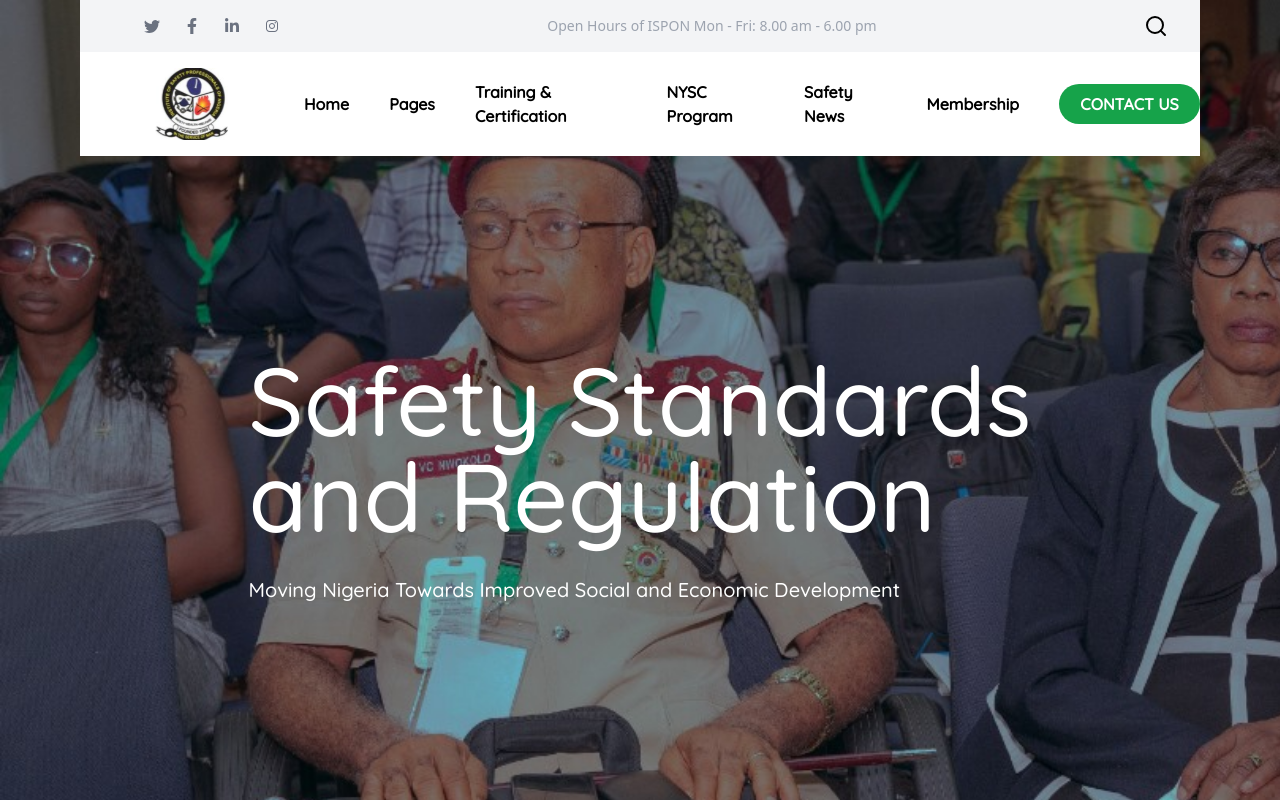
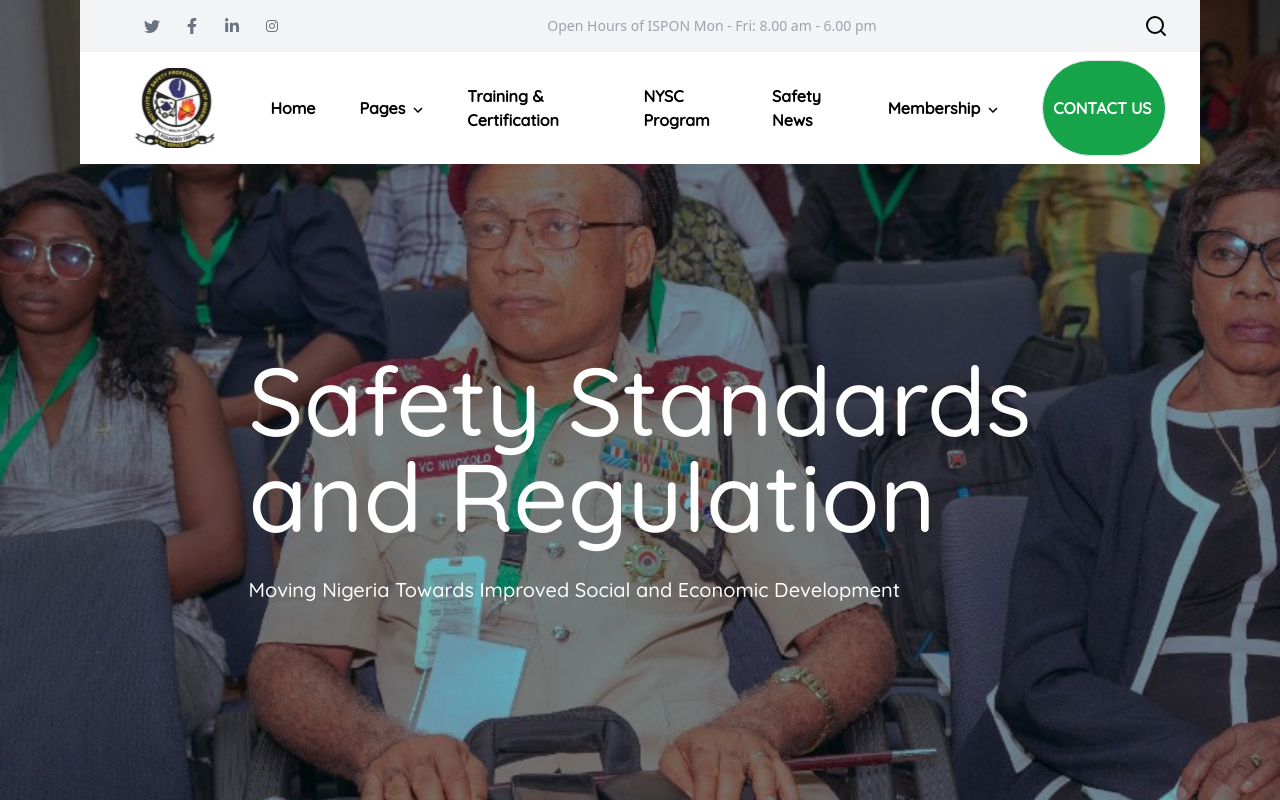
Before and after one commit to Joshua-Mondie/safety, a React (Vite) app: page / in a window 1280 px wide. Shown: the top 800 px of the page. Built offline with nearby package versions, Linux system fonts and the light colour scheme.

Commit message:
changes made

```diff
--- a/src/data.jsx
+++ b/src/data.jsx
@@ -1,22 +1,21 @@
 import safetylogo from "./assets/safetylogo.jpg.svg";
 import { GiSteeltoeBoots } from "react-icons/gi";
 import { HiUserGroup } from "react-icons/hi";
-import {FaHandshake, FaUserTie, } from "react-icons/fa"
-import {FaPeopleLine} from "react-icons/fa6"
-import bgimg2 from './assets/whatsapimg2.jpeg'
-import bgimg3 from './assets/whatsapimg3.jpeg'
-import bgimg4 from './assets/whatsapimg4.jpeg'
-import whatsapA from './assets/whataimg2.jpeg'
-import whatsapB from './assets/whatappimg.jpeg'
-import img from './assets/img.jpeg'
-
+import { FaHandshake, FaUserTie } from "react-icons/fa";
+import { FaPeopleLine } from "react-icons/fa6";
+import bgimg2 from "./assets/whatsapimg2.jpeg";
+import bgimg3 from "./assets/whatsapimg3.jpeg";
+import bgimg4 from "./assets/whatsapimg4.jpeg";
+import whatsapA from "./assets/whataimg2.jpeg";
+import whatsapB from "./assets/whatappimg.jpeg";
+import img from "./assets/img.jpeg";
+import { MdOutlineKeyboardArrowDown } from "react-icons/md";
 
 // import {FcRules} from "react-icons/fc"
 // import codeofconduct from "./assets/codeofconduct.png"
 // import whatsapimg2 from './assets/whatsapimg2.jpeg'
 // import whatsapimg3 from './assets/whatsapimg3.jpeg'
 // import whatsapimg4 from './assets/whatsapimg4.jpeg'
-
 
 export const news = [
   {
@@ -1026,14 +1025,55 @@ export const navLinks = [
   },
   {
     link: "Pages",
-    path: "/about",
-    children:[
+    icon: <MdOutlineKeyboardArrowDown />,
+    path: "/pages",
+    submenmu: true,
+    children: [
       {
-        title: 'hello',
-        route: '/hello',
-
-      }
-    ]
+        title: "About Us",
+        route: "/aboutus",
+      },
+      {
+        title: "History of ISPON",
+        route: "/history",
+      },
+      {
+        title: "Objectives & Functions",
+        route: "/objectivesandfunctions",
+      },
+      {
+        title: "Safety Ethnics and Compliance Commitee",
+        route: "/safetyethnicsandcompliancecommitee",
+      },
+      {
+        title: "Disciplinary Commitee",
+        route: "/disciplinarycommitee",
+      },
+      {
+        title: "Divisions & Specialization",
+        route: "/divisionsandspecialization",
+      },
+      {
+        title: "Disciplinary Commitee",
+        route: "/disciplinarycommitee",
+      },
+      {
+        title: "Professional Code of Conduct",
+        route: "/professionalcodeofconduct",
+      },
+      {
+        title: "Partnership & Collaboration",
+        route: "/partnershipandcollaboration",
+      },
+      {
+        title: "Past Presidents",
+        route: "/pastpresidents",
+      },
+      {
+        title: "Board Members",
+        route: "/boardmembers",
+      },
+    ],
   },
   {
     link: "Training & Certification",
@@ -1049,7 +1089,27 @@ export const navLinks = [
   },
   {
     link: "Membership",
+    icon: <MdOutlineKeyboardArrowDown />,
     path: "/membership",
+    submenmu: true,
+    children:[
+      {
+        title: "Individual Membership",
+        route: "/individualmembership"
+      },
+      {
+        title: "Coperate Membership",
+        route: "/coperatemembership"
+      },
+      {
+        title: "Membership Fees",
+        route: "/membershipfees"
+      },
+      {
+        title: "Membership Register",
+        route: "/membershipregister"
+      },
+    ]
   },
   {
     link: "CONTACT US",
@@ -1059,88 +1119,129 @@ export const navLinks = [
 
 export const boxes = [
   {
-    icon:  <span className=" text-6xl ml-10 block "><GiSteeltoeBoots /></span>,
+    icon: (
+      <span className=" text-6xl ml-10 block ">
+        <GiSteeltoeBoots />
+      </span>
+    ),
     text: <span className=" text-[0.8rem] font-bold">CODE OF CONDUCT</span>,
   },
   {
-    icon: <span className=" text-6xl ml-12 block "><HiUserGroup /></span>,
-    text: <span className=" text-[0.8rem] font-bold">DESCIPLINARY COMMITEE</span>,
+    icon: (
+      <span className=" text-6xl ml-12 block ">
+        <HiUserGroup />
+      </span>
+    ),
+    text: (
+      <span className=" text-[0.8rem] font-bold">DESCIPLINARY COMMITEE</span>
+    ),
   },
   {
-    icon: <span className=" text-6xl ml-16 block "><FaHandshake /></span>,
-    text: <span className=" text-[0.8rem] font-bold">PERTNERSHIP & COLLABORATION</span>,
+    icon: (
+      <span className=" text-6xl ml-16 block ">
+        <FaHandshake />
+      </span>
+    ),
+    text: (
+      <span className=" text-[0.8rem] font-bold">
+        PERTNERSHIP & COLLABORATION
+      </span>
+    ),
   },
   {
-    icon: <span className=" text-6xl ml-5 block "><FaUserTie/></span>,
+    icon: (
+      <span className=" text-6xl ml-5 block ">
+        <FaUserTie />
+      </span>
+    ),
     text: <span className=" text-[0.8rem] font-bold">PAST PRESIDENT</span>,
   },
   {
-    icon: <span className=" text-6xl ml-5 block"><FaPeopleLine /></span>,
+    icon: (
+      <span className=" text-6xl ml-5 block">
+        <FaPeopleLine />
+      </span>
+    ),
     text: <span className=" text-[0.8rem] font-bold"> BOARD MEMBERS</span>,
   },
 ];
 
 export const datacal = [
   {
-    text1: '350',
-    text2: <h1 className="font-custom">YEARS OF <br /> FOUNDATION</h1>
-
+    text1: "350",
+    text2: (
+      <h1 className="font-custom">
+        YEARS OF <br /> FOUNDATION
+      </h1>
+    ),
   },
   {
-    text1: '26K',
-    text2: <h1 className="font-custom">PEOPLE IN <br /> THEE CITY</h1>
-
+    text1: "26K",
+    text2: (
+      <h1 className="font-custom">
+        PEOPLE IN <br /> THEE CITY
+      </h1>
+    ),
   },
   {
-    text1: '233',
-    text2: <h1 className="font-custom">SQUARE <br /> OF CITY</h1>
-
+    text1: "233",
+    text2: (
+      <h1 className="font-custom">
+        SQUARE <br /> OF CITY
+      </h1>
+    ),
   },
   {
-    text1: '785',
-    text2: <h1 className="font-custom">SUCCESSFUL <br /> PROGRAMS</h1>
-
+    text1: "785",
+    text2: (
+      <h1 className="font-custom">
+        SUCCESSFUL <br /> PROGRAMS
+      </h1>
+    ),
   },
-]
+];
 
 export const events = [
   {
     bgImage: whatsapA,
-    btn: 'conference',
-    date: 'Tuesday October 31, 2023',
-    header: 'From The Annual Mandatory Professional Development Conference/AGM',
-    location: 'Shehu Musa Yar’Adua Conference Centre, Abuja,FCT'
+    btn: "conference",
+    date: "Tuesday October 31, 2023",
+    header: "From The Annual Mandatory Professional Development Conference/AGM",
+    location: "Shehu Musa Yar’Adua Conference Centre, Abuja,FCT",
   },
   {
     bgImage: whatsapB,
-    btn: 'conference',
+    btn: "conference",
     // date: 'Tuesday October 31, 2023',
-    header: 'Modern Techonology And Safety Management System',
+    header: "Modern Techonology And Safety Management System",
     // location: 'Shehu Musa Yar’Adua Conference Centre, Abuja,FCT'
   },
   {
     bgImage: img,
-    btn: 'conference',
+    btn: "conference",
     // date: 'Tuesday October 31, 2023',
-    header: 'Thoughts Provoking Moments',
+    header: "Thoughts Provoking Moments",
     // location: 'Shehu Musa Yar’Adua Conference Centre, Abuja,FCT'
   },
-]
+];
 
 export const history = [
   {
-    text1: 'History',
-    text2: 'With our rich history, diverse neighborhoods, and legacy of arts culture, and education, City has something for everyone.',
-    img: bgimg2
+    text1: "History",
+    text2:
+      "With our rich history, diverse neighborhoods, and legacy of arts culture, and education, City has something for everyone.",
+    img: bgimg2,
   },
   {
-    text1: 'Objectives',
-    text2: 'With our rich history, diverse neighborhoods, and legacy of arts culture, and education, City has something for everyone.',
-    img: bgimg3
+    text1: "Objectives",
+    text2:
+      "With our rich history, diverse neighborhoods, and legacy of arts culture, and education, City has something for everyone.",
+    img: bgimg3,
   },
   {
-    text1: 'Functions',
-    text2: 'With our rich history, diverse neighborhoods, and legacy of arts culture, and education, City has something for everyone.',
-    img: bgimg4
+    text1: "Functions",
+    text2:
+      "With our rich history, diverse neighborhoods, and legacy of arts culture, and education, City has something for everyone.",
+    img: bgimg4,
   },
-]
+];
--- a/src/pages/Boxes.jsx
+++ b/src/pages/Boxes.jsx
@@ -6,7 +6,7 @@ const Boxes = () => {
     <div className="w-full flex gap-x-8 items-center justify-center -mt-14">
       {boxes.map((box, index) => (
         <Link
-          className="bg-white border-red-400 h-[12rem] w-[14rem] shadow-2xl flex justify-center place-items-center transform transition-transform hover:translate-y-[-10px] text-green-400 hover:bg-green-600 hover:text-white ease-in-out duration-300"
+          className="bg-white border-red-400 h-[12rem] w-[14rem] shadow-2xl flex justify-center place-items-center transform transition-transform hover:translate-y-[-10px] ease-in-out duration-300 text-green-400 hover:bg-green-600 hover:text-white "
           key={index}
         >
           <div className="">
--- a/src/pages/Header.jsx
+++ b/src/pages/Header.jsx
@@ -51,36 +51,43 @@ const Header = () => {
             <FiSearch />
           </span>
         </div>
-        <div className=" h-[50%] flex bg-white py-4">
-          <div className=" w-1/5 ">
-            <img src={safetylogo} alt="" className="h-[100%] w-[100%]" />
+        <div className=" h-[7rem] flex bg-white py-2 ">
+          <div className=" w-[17%] ">
+            <img src={safetylogo} alt="" className="h-[100%] w-[100%] py-2" />
           </div>
-          <div className="w-4/5 flex gap-x-10 items-center dropdown">
+          <div className="w-4/5 flex gap-x-10 items-center  dropdown">
             {navLinks.map((links, index) => (
-              <ul
+              <div
                 key={index}
-                className={
+                className={`group   items-center flex h-full relative hover:text-green-500 font-custom ${
                   index === navLinks.length - 1
-                    ? "relative md:w-[10rem] py-2 bg-green-600 rounded-full font-black text-[#FFFFFF] flex hover:bg-black hover:text-white justify-center"
-                   : '' // Add your other class names here if needed
-                }
+                    ? " md:w-[10rem] h-[4rem] border  py-2 bg-green-600 rounded-full font-black  text-[#FFFFFF] flex hover:bg-black justify-center"
+                    : "" // Add your other class names here if needed
+                }`}
               >
-                <li className="font-custom font-bold">
+                <span className="font-custom font-bold flex items-center gap-1">
                   <Link to={links.path}>{links.link}</Link>
-                </li>
-              </ul>
-            ))}
-            {/* <div className="absolute h-[10rem] w-11 grid-cols-1 bg-white ml-24 dropdown-content mt-[16.5rem]">
+                  <span className="mt-1 text-lg">{links.icon}</span>
+                </span>
 
-            {dropdownA.map((dropdown, index) => (
-              <div key={index} className="">
-                <Link to={dropdown.route} className="">
-                  <span>{dropdown.name}</span>
-
-                </Link>
+                {links.submenmu && (
+                  <div
+                    className={` ${
+                      index === navLinks.length - 2 ? "absolute w-[20rem]  text-black mt-[21rem] pt-4 -ml-40 hidden bg-white group-hover:block" : "absolute w-[20rem] text-black mt-[47rem] pt-4 -ml-5 hidden bg-white group-hover:block"
+                    }`}
+                  >
+                    {links.children.map((child, childIndex) => (
+                      <div
+                        key={childIndex}
+                        className={`border-b py-4 px-6 hover:bg-green-500 hover:text-white hover:transform transition hover:delay-100  `}
+                      >
+                        <Link to={child.route}>{child.title}</Link>
+                      </div>
+                    ))}
+                  </div>
+                )}
               </div>
             ))}
-            </div> */}
           </div>
         </div>
       </div>
```
